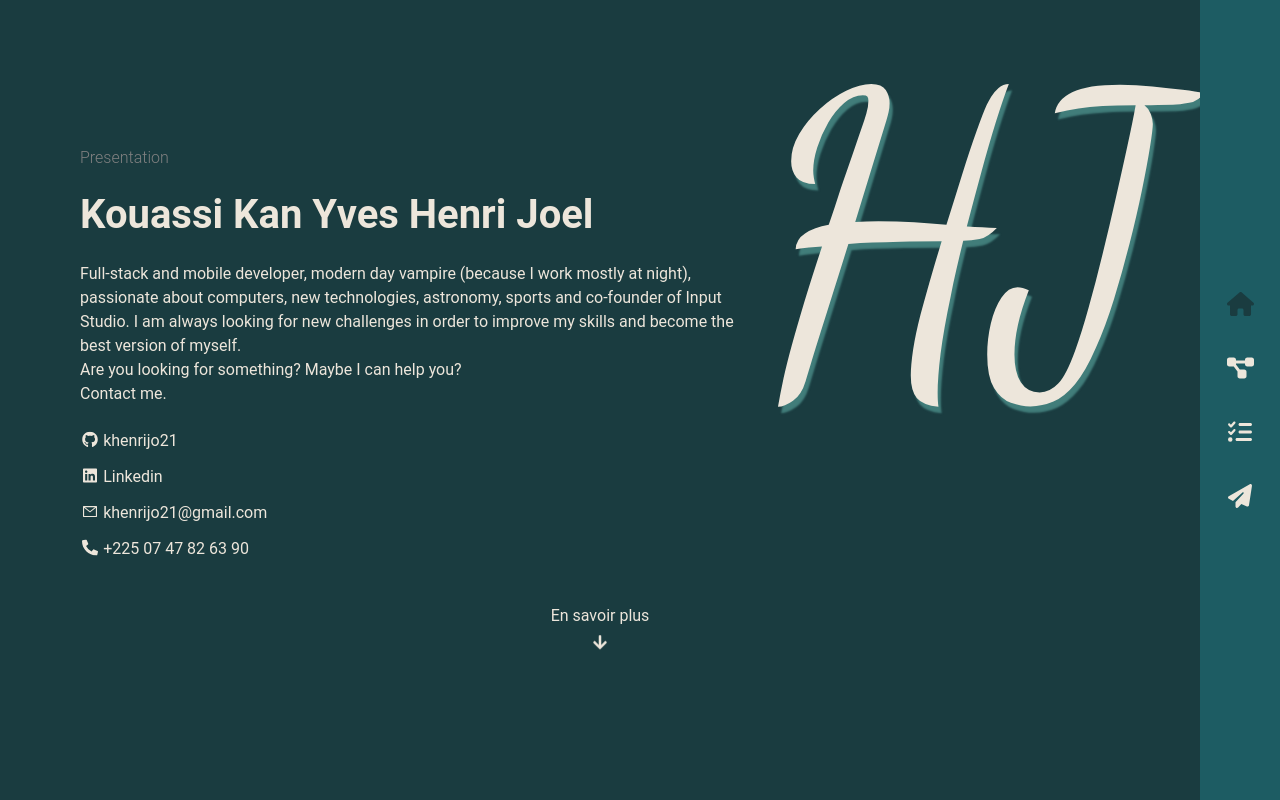
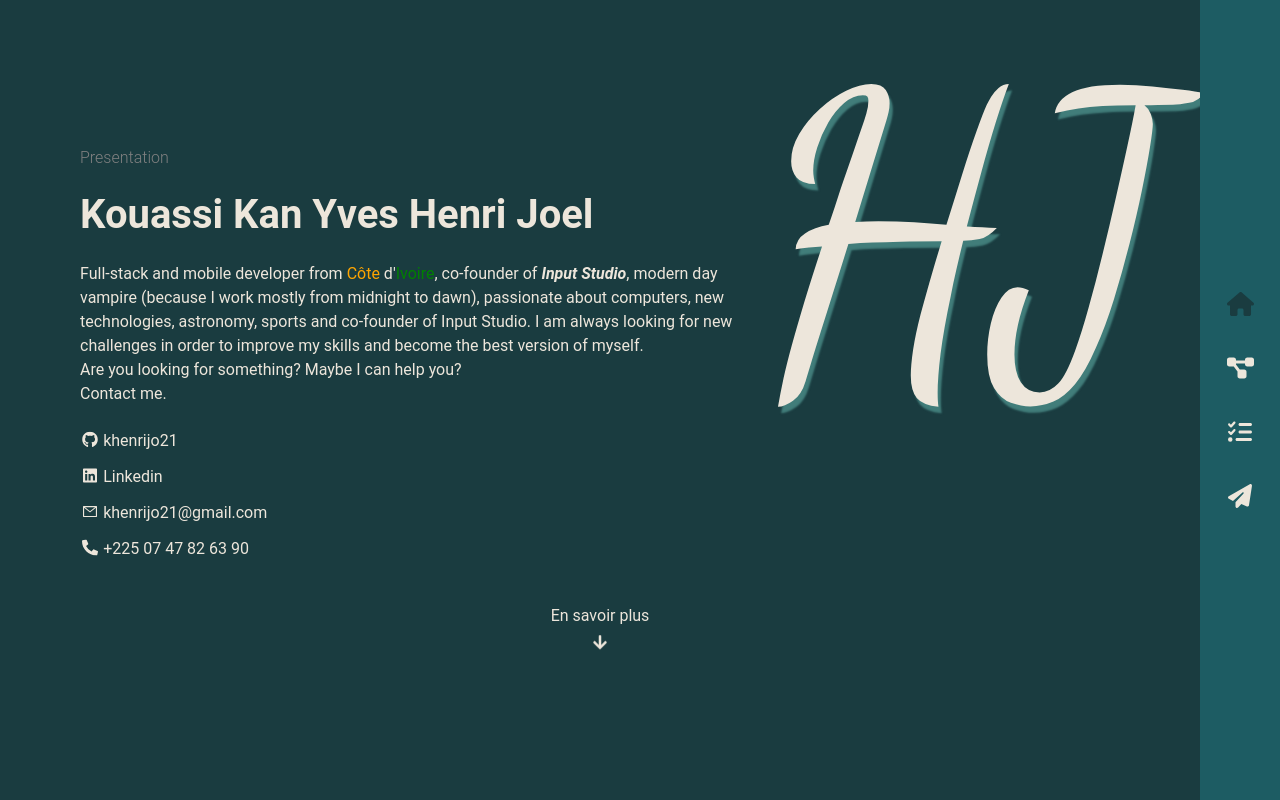
Before and after one commit to khenrijo21/my-portfolio, a React (Create React App) app: page / in a window 1280 px wide. Shown: the top 800 px of the page. Built offline with nearby package versions, Linux system fonts and the light colour scheme.

Commit message:
Text added to about section and scroll behiavoir setted to smooth

```diff
--- a/src/App.scss
+++ b/src/App.scss
@@ -4,6 +4,10 @@
   padding: 0;
   margin: 0;
   box-sizing: border-box;
+}
+
+html {
+  scroll-behavior: smooth;
 }
 
 body {
--- a/src/components/AboutSection.js
+++ b/src/components/AboutSection.js
@@ -12,7 +12,7 @@ export default function AboutSection(){
                               <h1 className="about-name">Kouassi Kan Yves Henri Joel</h1>
                               <div className="about--desc">
                                     <p>
-                                          Full-stack and mobile developer, modern day vampire (because I work mostly at night), passionate about computers, new technologies, astronomy, sports and co-founder of Input Studio. I am always looking for new challenges in order to improve my skills and become the best version of myself. <br />
+                                          Full-stack and mobile developer from <span>Côte</span> d'<span>Ivoire</span>, co-founder of <a href='https://inputstudio.co/' target='_blank' rel='noopenner noreferrer'>Input Studio</a>, modern day vampire (because I work mostly from midnight to dawn), passionate about computers, new technologies, astronomy, sports and co-founder of Input Studio. I am always looking for new challenges in order to improve my skills and become the best version of myself. <br />
                                           Are you looking for something? Maybe I can help you? <br />
                                           Contact me.
                                     </p>
--- a/src/styles/components/about-section.scss
+++ b/src/styles/components/about-section.scss
@@ -46,6 +46,26 @@
 
 .about--desc {
       line-height: 1.5em;
+
+      span {
+            &:nth-child(1){
+                  color: orange;
+            }
+
+            &:nth-child(2){
+                  color: green;
+            }
+      }
+
+      a {
+            font-weight: bold;
+            font-style: italic;
+            transition: color .2s;
+
+            &:hover {
+                  color: $bg-tertiary;
+            }
+      }
 }
 
 .about-name {
```
